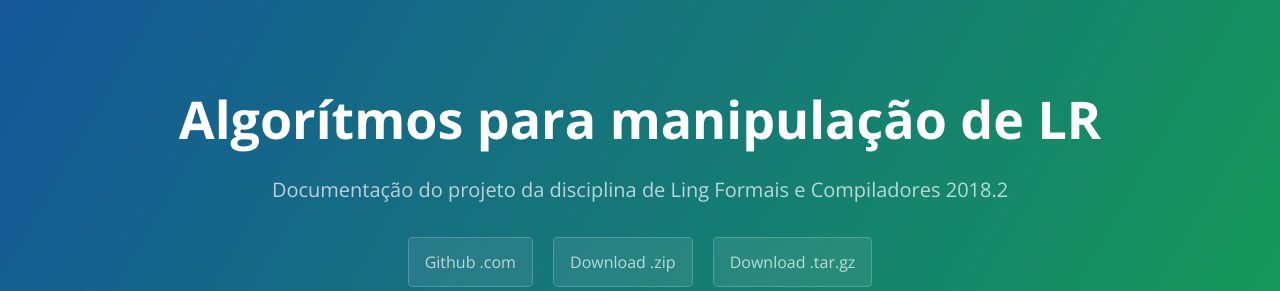
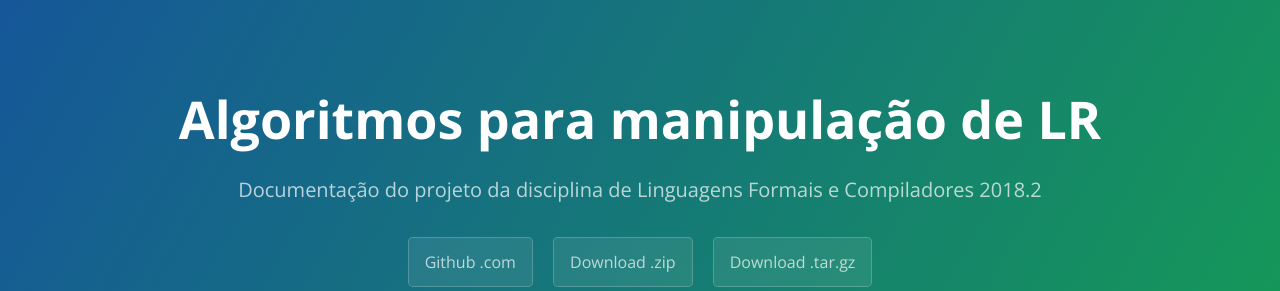
Before and after one commit to christianpieri/docLinguagensFormais, a Jekyll site: the page built from index.md, in a window 1280 px wide. Shown: the top 291 px of the page. Built offline with Jekyll 4.4.1, drawn with Linux system fonts in a browser that asks for light colours.

Commit message:
fix Layout

```diff
--- a/_layouts/default.html
+++ b/_layouts/default.html
@@ -23,8 +23,8 @@
     <a id="skip-to-content" href="#content">Skip to the content.</a>
 
     <header class="page-header" role="banner">
-      <h1 class="project-name">Algorítmos para manipulação de LR</h1>
-      <h2 class="project-tagline">Documentação do projeto da disciplina de Ling Formais e Compiladores 2018.2</h2>
+      <h1 class="project-name">Algoritmos para manipulação de LR</h1>
+      <h2 class="project-tagline">Documentação do projeto da disciplina de Linguagens Formais e Compiladores 2018.2</h2>
       {% if site.show_downloads %}
 	<a href="" class="btn">Github .com</a>
         <a href="" class="btn">Download .zip</a>
```
